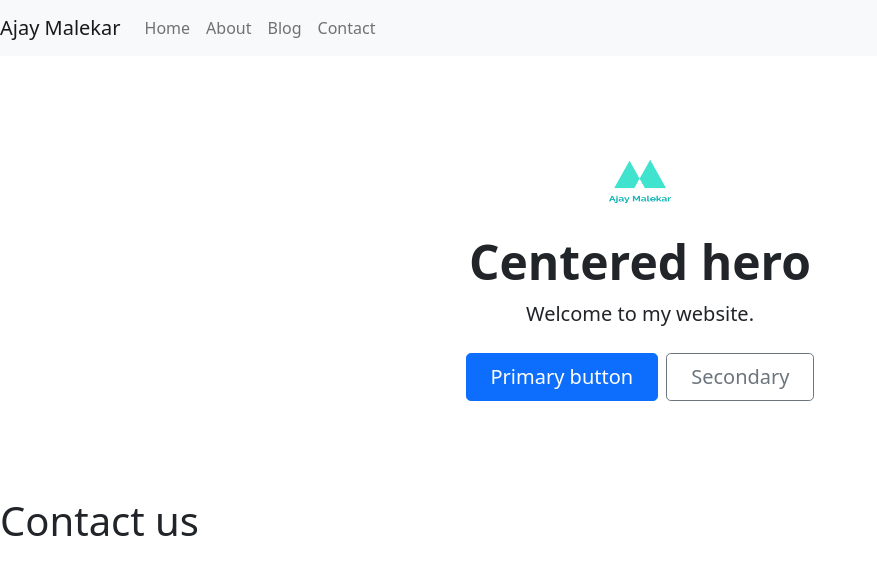
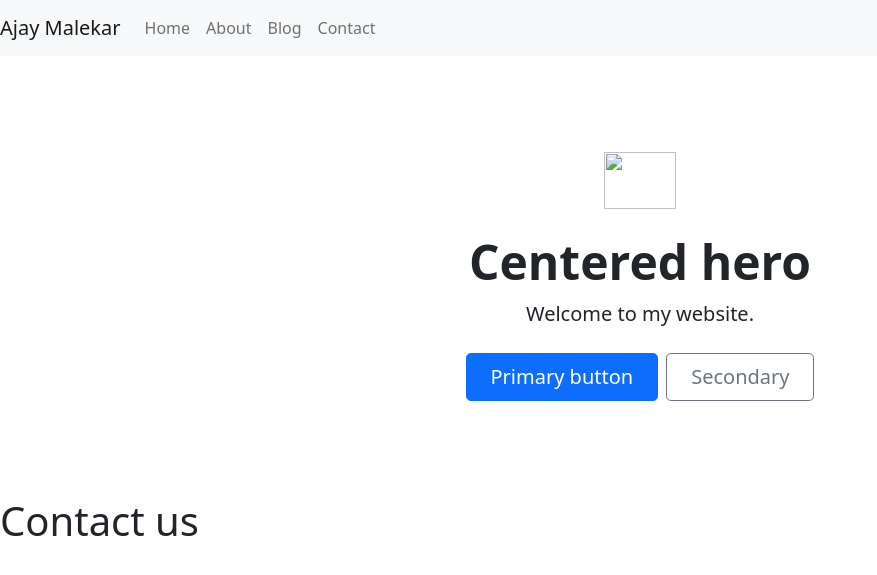
Before and after one commit to ajaymalekar/ajaymalekar.github.io, a Jekyll site: the page built from contact.md, in a window 1280 px wide. Shown: the top 575 px of the page, without its empty margins (0-877 px from the left). Built offline with Jekyll 4.4.1, drawn with Linux system fonts in a browser that asks for light colours; nearby versions of some CDN libraries.

Commit message:
Update hero.html

```diff
--- a/_includes/hero.html
+++ b/_includes/hero.html
@@ -1,5 +1,5 @@
   <div class="px-4 py-5 my-5 text-center">
-    <img class="d-block mx-auto mb-4" src="/img/logo.png" alt="" width="72" height="57">
+    <img class="d-block mx-auto mb-4" src="img/logo.png" alt="" width="72" height="57">
     <h1 class="display-5 fw-bold">Centered hero</h1>
     <div class="col-lg-6 mx-auto">
       <p class="lead mb-4">Welcome to my website.</p>
```
